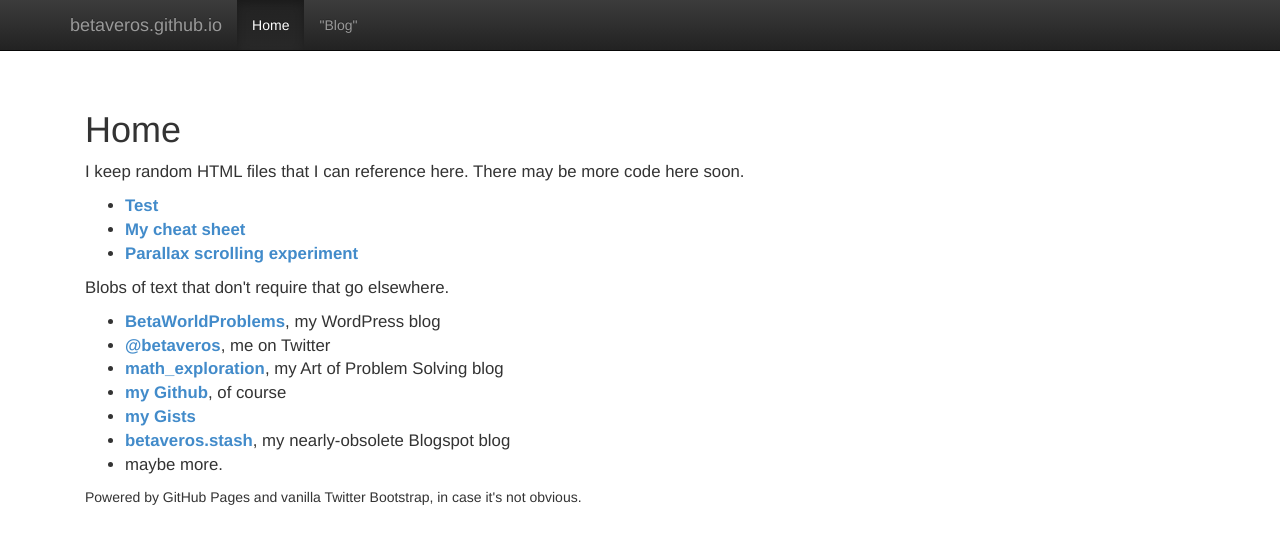
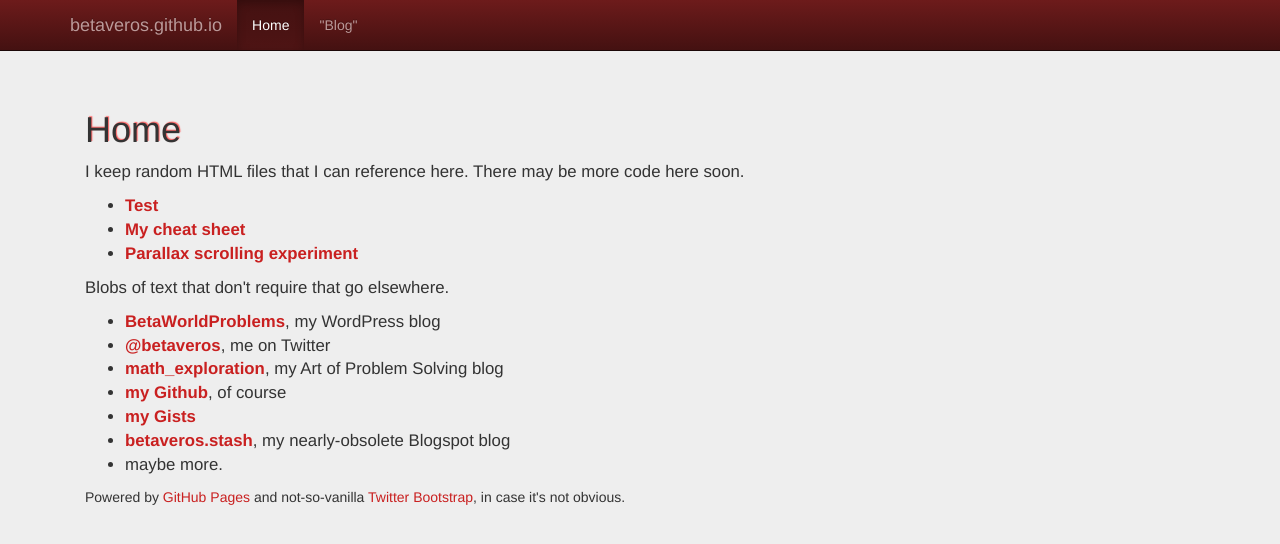
Before and after one commit to betaveros/betaveros.github.io, a Jekyll site: the page built from index.html, in a window 1280 px wide. Shown: the top 544 px of the page. Built offline with Jekyll 4.4.1, drawn with Linux system fonts in a browser that asks for light colours.

Commit message:
Color and styling overhaul. Sparkling red!

```diff
--- a/css/template.css
+++ b/css/template.css
@@ -1,5 +1,8 @@
 body {
   padding-top: 50px;
+}
+h1, h2, h3, h4, h5, h6 {
+  text-shadow: #f66 1px -1px 1px;
 }
 .starter-template {
   padding: 40px 15px;
--- a/index.html
+++ b/index.html
@@ -23,4 +23,4 @@ title: Home
 <li><a href="https://betaveros.blogspot.com/">betaveros.stash</a>, my nearly-obsolete Blogspot blog</li>
 <li>maybe more.</li>
 </ul>
-<p>Powered by GitHub Pages and vanilla Twitter Bootstrap, in case it's not obvious.</p>
+<p>Powered by <a href="https://pages.github.com/">GitHub Pages</a> and not-so-vanilla <a href="http://getbootstrap.com/">Twitter Bootstrap</a>, in case it's not obvious.</p>
```
Also changed, not shown: css/bootstrap-theme.min.css, css/bootstrap.min.css.
